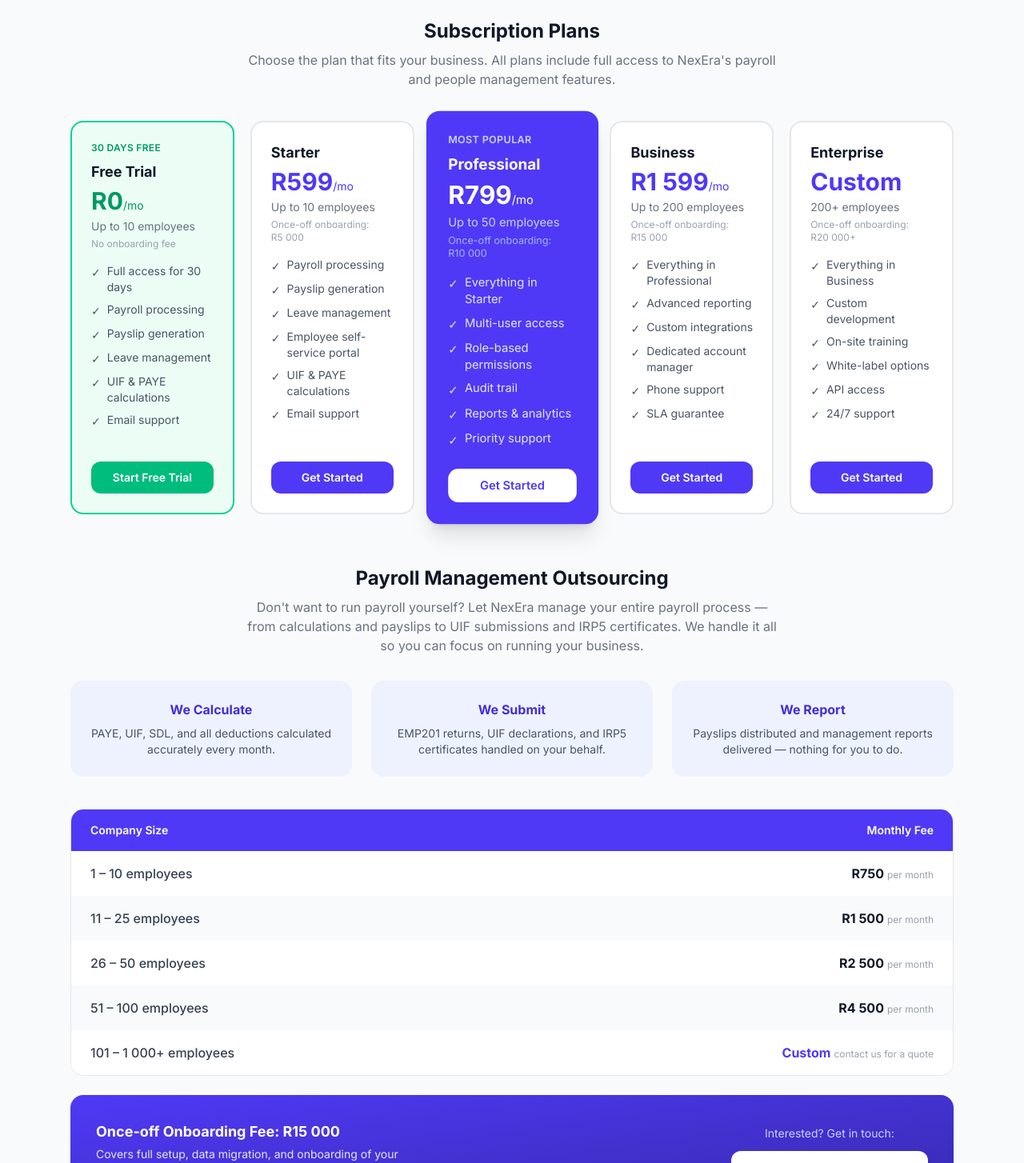
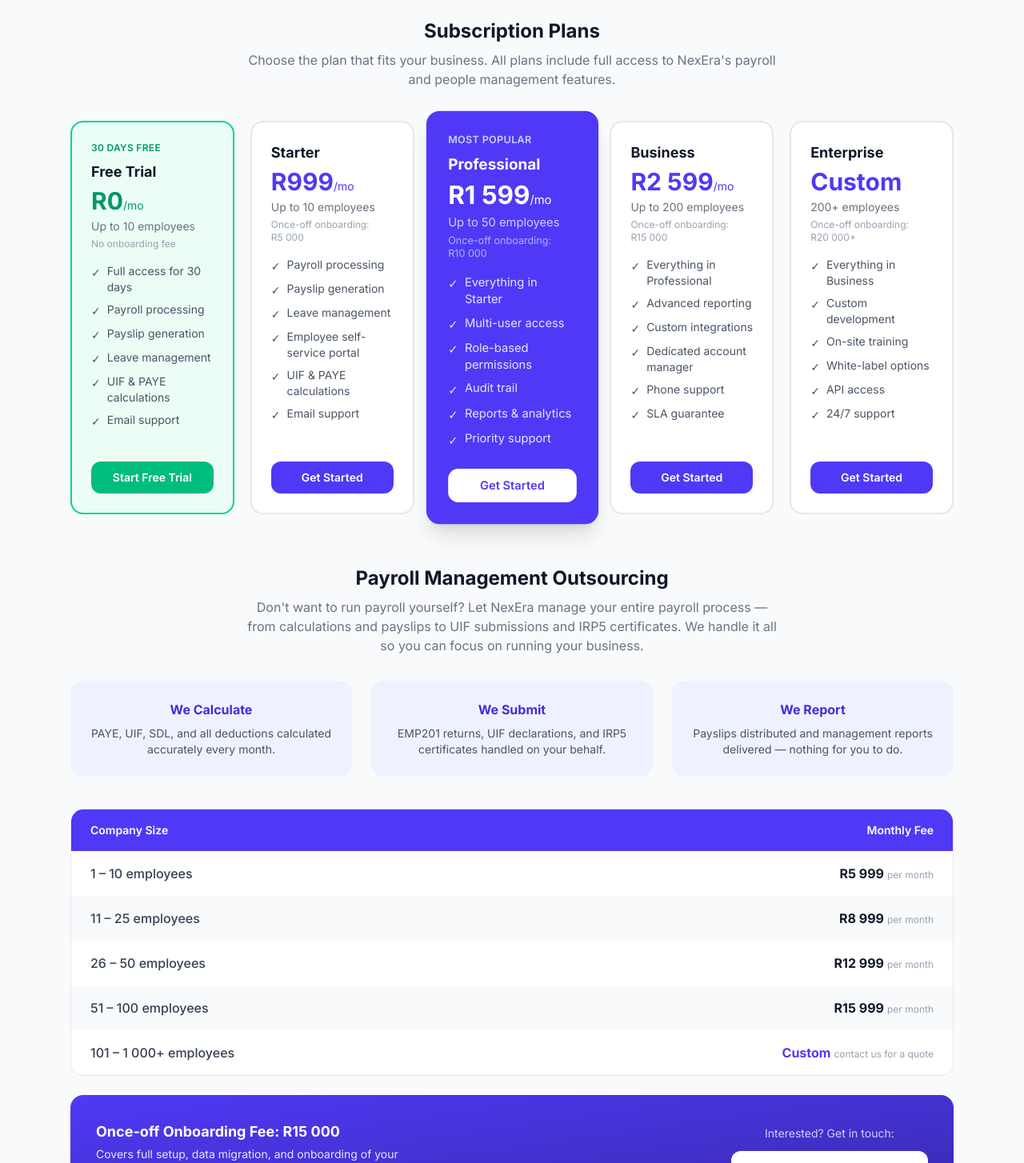
Before and after one commit to nazeerdomingo-ui/nexera-website, a Next.js app: page /pricing in a window 1280 px wide. Shown: the part 345-1799 px from the top of the page at 80% size. Built offline with nearby package versions, Linux system fonts and the light colour scheme.

Commit message:
Update subscription prices: Starter R999, Professional R1599, Business R2599; outsourcing R5999-R15999

```diff
--- a/app/about/page.tsx
+++ b/app/about/page.tsx
@@ -36,7 +36,7 @@
                   { title: "SARS Compliant", desc: "Always up to date with the latest tax tables and legislative requirements." },
                   { title: "Cloud-Based", desc: "No software to install. Access your payroll securely from any device." },
                   { title: "Dedicated Support", desc: "Real people, real answers. Reach us by email or phone during business hours." },
-                  { title: "Affordable", desc: "Plans starting from R599/month — fair pricing for businesses of all sizes." },
+                  { title: "Affordable", desc: "Plans starting from R999/month — fair pricing for businesses of all sizes." },
                 ].map((item) => (
                   <div key={item.title} className="p-5 rounded-xl border border-gray-100 bg-gray-50">
                     <h3 className="font-semibold text-gray-900 mb-1">{item.title}</h3>
--- a/app/page.tsx
+++ b/app/page.tsx
@@ -47,13 +47,13 @@
         <section className="py-20 bg-gray-50">
           <div className="max-w-6xl mx-auto px-4 sm:px-6 text-center">
             <h2 className="text-3xl font-bold text-gray-900 mb-4">Simple, transparent pricing</h2>
-            <p className="text-gray-500 mb-10">Start free for 30 days. Paid plans from R599/month. No hidden fees.</p>
+            <p className="text-gray-500 mb-10">Start free for 30 days. Paid plans from R999/month. No hidden fees.</p>
             <div className="grid grid-cols-1 sm:grid-cols-2 lg:grid-cols-5 gap-4 max-w-6xl mx-auto mb-10">
               {[
                 { name: "Free Trial", price: "R0", employees: "Up to 10 employees", trial: true },
-                { name: "Starter", price: "R599", employees: "Up to 10 employees" },
-                { name: "Professional", price: "R799", employees: "Up to 50 employees", popular: true },
-                { name: "Business", price: "R1 599", employees: "Up to 200 employees" },
+                { name: "Starter", price: "R999", employees: "Up to 10 employees" },
+                { name: "Professional", price: "R1 599", employees: "Up to 50 employees", popular: true },
+                { name: "Business", price: "R2 599", employees: "Up to 200 employees" },
                 { name: "Enterprise", price: "Custom", employees: "200+ employees" },
               ].map((plan) => (
                 <div key={plan.name} className={`p-6 rounded-2xl border-2 ${plan.popular ? "border-indigo-600 bg-indigo-600 text-white" : plan.trial ? "border-emerald-400 bg-emerald-50" : "border-gray-200 bg-white"}`}>
--- a/app/pricing/page.tsx
+++ b/app/pricing/page.tsx
@@ -12,14 +12,14 @@
   },
   {
     name: "Starter",
-    price: "R599",
+    price: "R999",
     employees: "Up to 10 employees",
     onboarding: "R5 000",
     features: ["Payroll processing", "Payslip generation", "Leave management", "Employee self-service portal", "UIF & PAYE calculations", "Email support"],
   },
   {
     name: "Professional",
-    price: "R799",
+    price: "R1 599",
     employees: "Up to 50 employees",
     onboarding: "R10 000",
     popular: true,
@@ -27,7 +27,7 @@
   },
   {
     name: "Business",
-    price: "R1 599",
+    price: "R2 599",
     employees: "Up to 200 employees",
     onboarding: "R15 000",
     features: ["Everything in Professional", "Advanced reporting", "Custom integrations", "Dedicated account manager", "Phone support", "SLA guarantee"],
@@ -42,10 +42,10 @@
 ];
 
 const outsourcingTiers = [
-  { employees: "1 – 10 employees", price: "R750", note: "per month" },
-  { employees: "11 – 25 employees", price: "R1 500", note: "per month" },
-  { employees: "26 – 50 employees", price: "R2 500", note: "per month" },
-  { employees: "51 – 100 employees", price: "R4 500", note: "per month" },
+  { employees: "1 – 10 employees", price: "R5 999", note: "per month" },
+  { employees: "11 – 25 employees", price: "R8 999", note: "per month" },
+  { employees: "26 – 50 employees", price: "R12 999", note: "per month" },
+  { employees: "51 – 100 employees", price: "R15 999", note: "per month" },
   { employees: "101 – 1 000+ employees", price: "Custom", note: "contact us for a quote" },
 ];
 
```
